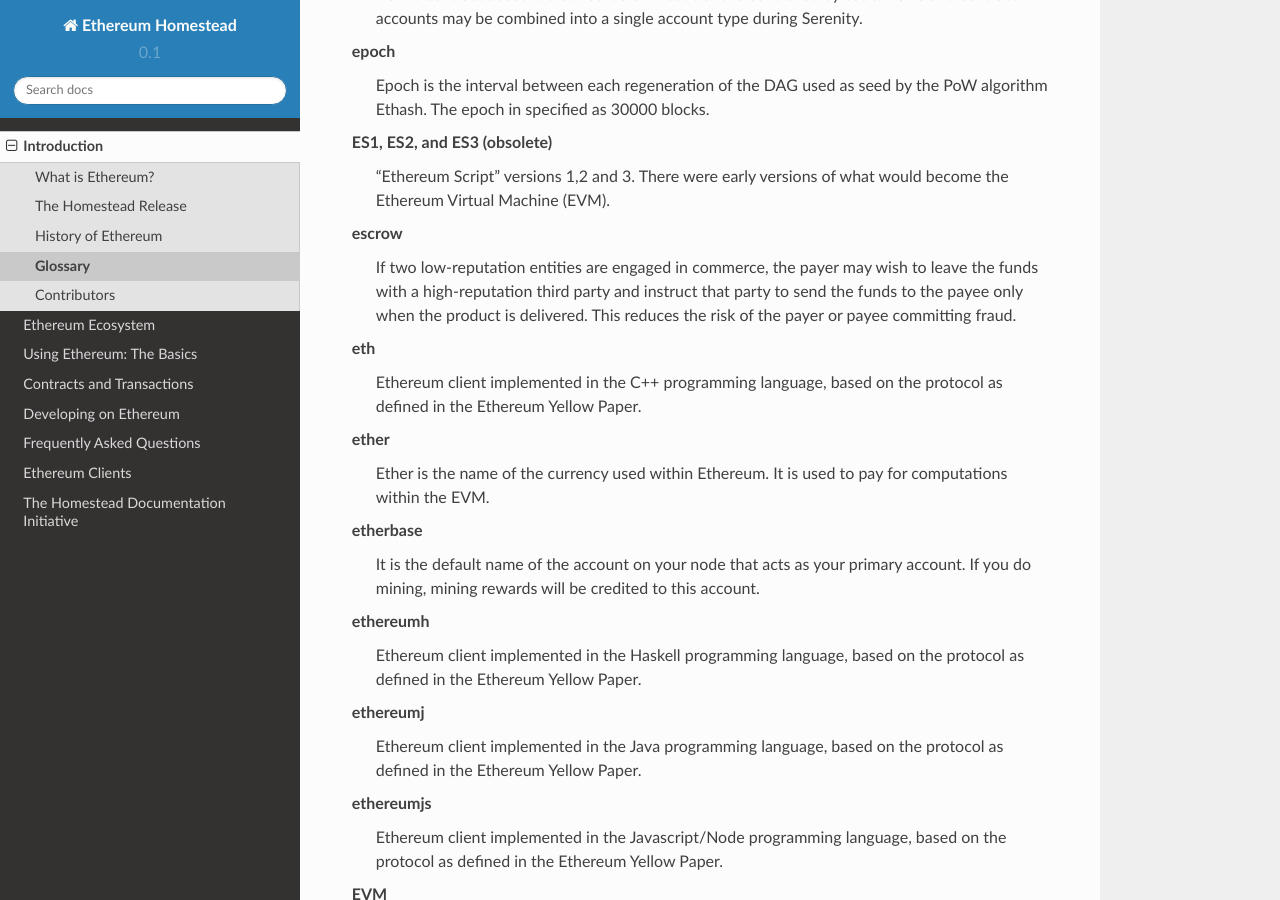
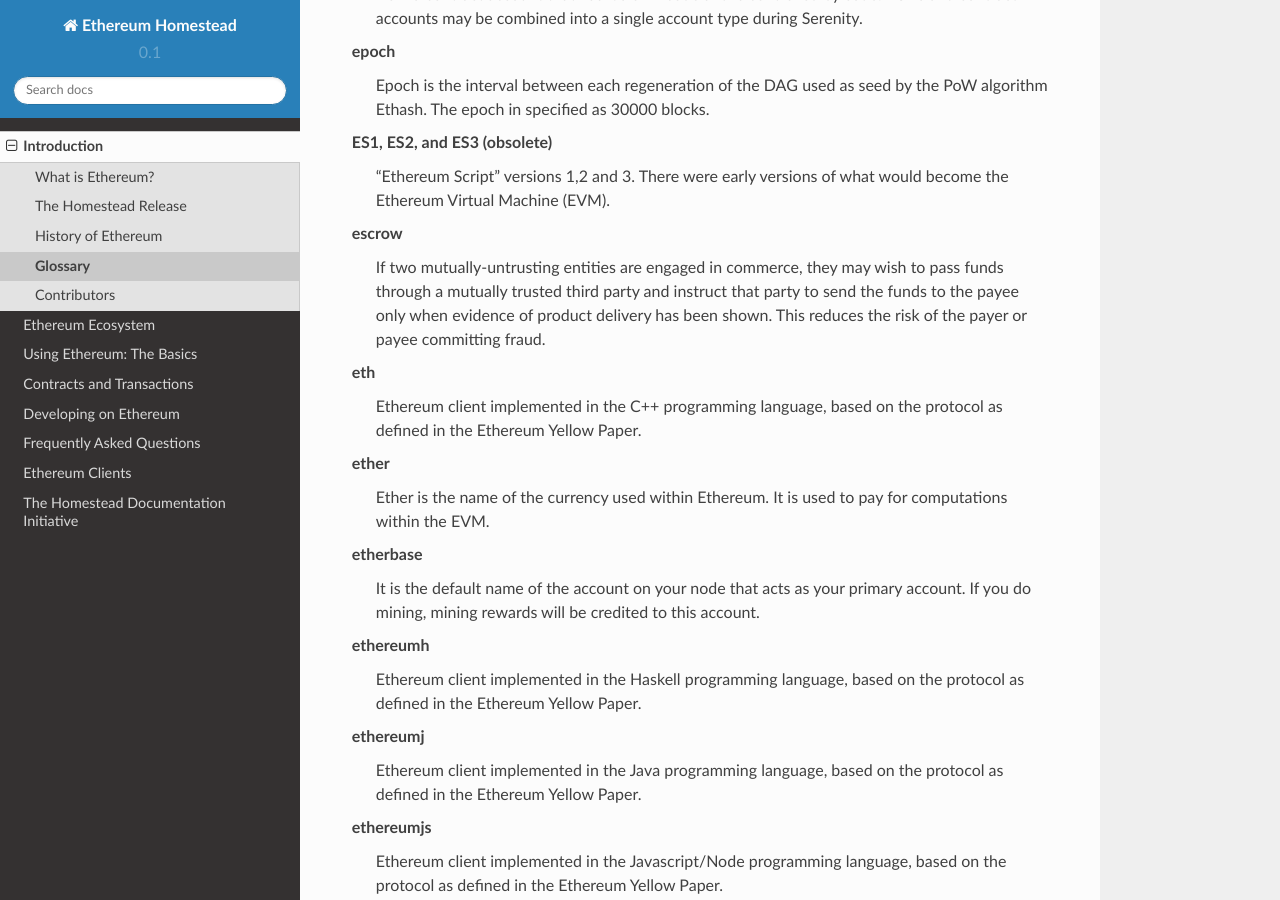
Before and after one commit to ethereum/homestead-guide, a Sphinx documentation site: the page built from source/introduction/glossary.rst, in a window 1280 px wide and 900 px high, scrolled down 4714 px. Built offline with Sphinx 7.4.7 and the Read the Docs theme 2.0.0, drawn with Linux system fonts in a browser that asks for light colours; some of the changed text lies outside the part shown.

Commit message:
rm reputation, update escrow definitions
correct wording to encompass subjective nature of reputation in a p2p system

```diff
--- a/source/introduction/glossary.rst
+++ b/source/introduction/glossary.rst
@@ -17,11 +17,8 @@
    identity
       A set of cryptographically verifiable interactions that have the property that they were all created by the same person
 
-   reputation
-      The property of an identity that other entities believe that identity to be either (1) competent at some specific task, or (2) trustworthy in some context, i.e. not likely to betray others even if short-term profitable.
-
    escrow
-      If two low-reputation entities are engaged in commerce, the payer may wish to leave the funds with a high-reputation third party and instruct that party to send the funds to the payee only when the product is delivered. This reduces the risk of the payer or payee committing fraud.
+      If two mutually-untrusting entities are engaged in commerce, they may wish to pass funds through a mutually trusted third party and instruct that party to send the funds to the payee only when evidence of product delivery has been shown. This reduces the risk of the payer or payee committing fraud.
 
    deposit
       Digital property placed into a contract involving another party such that if certain conditions are not satisfied that property is automatically forfeited to the counterparty.
```
